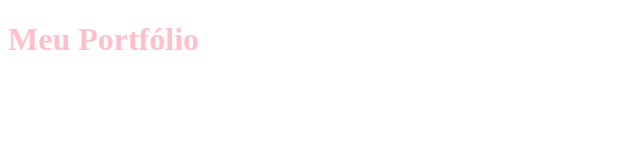
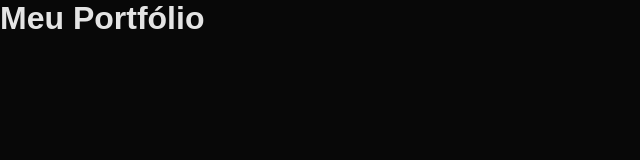
Before and after one commit to flaviamendes17/portfolio-01, a plain HTML site: page index.html in a window 1280 px wide. Shown: the whole page, without its empty margins (0-640 px from the left). Drawn offline with Linux system fonts and the light colour scheme.

Commit message:
feat: criação do estilo inicial

```diff
--- a/assets/styles.css
+++ b/assets/styles.css
@@ -1,3 +1,26 @@
-h1 {
-    color:pink;
+* {
+    margin: 0;
+    padding: 0;
+    box-sizing: border-box;
+    text-decoration: none;
+    border: none;
+    outline: none;
+    scroll-behavior: smooth;
+    font-family: "Poppins", sans-serif;
 }
+
+:root {
+    --bg-color: #080808;
+    --secondary-bg-color: #121212;
+    --text-color: #e4e4e4;
+    --main-color: #ea428b;
+}
+
+html {
+    overflow-x: hidden;
+}
+
+body {
+    background-color: var(--bg-color);
+    color: var(--text-color);
+}
```
